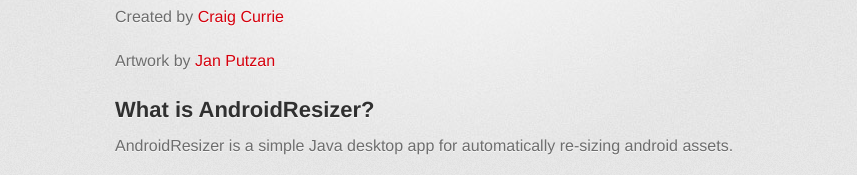
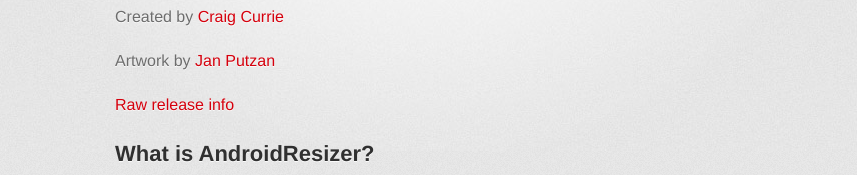
Before and after one commit to BlitzKraig/AndroidResizer, a plain HTML site: page index.html in a window 1280 px wide. Shown: the part 422-597 px from the top of the page, without its empty margins (215-1072 px from the left). Drawn offline with Linux system fonts and the light colour scheme; a web font is replaced by a local one.

Commit message:
Update index.html

```diff
--- a/index.html
+++ b/index.html
@@ -39,6 +39,8 @@
 <p>Created by <a href="https://github.com/BlitzKraig">Craig Currie</a></p>
 
 <p>Artwork by <a href="https://github.com/janputzan">Jan Putzan</a></p>
+
+<p><a href="api.github.com/repos/BlitzKraig/AndroidResizer/releases">Raw release info</a></p>
 
 <h2>
 <a id="what-is-androidresizer" class="anchor" href="#what-is-androidresizer" aria-hidden="true"><span class="octicon octicon-link"></span></a>What is AndroidResizer?</h2>
```
